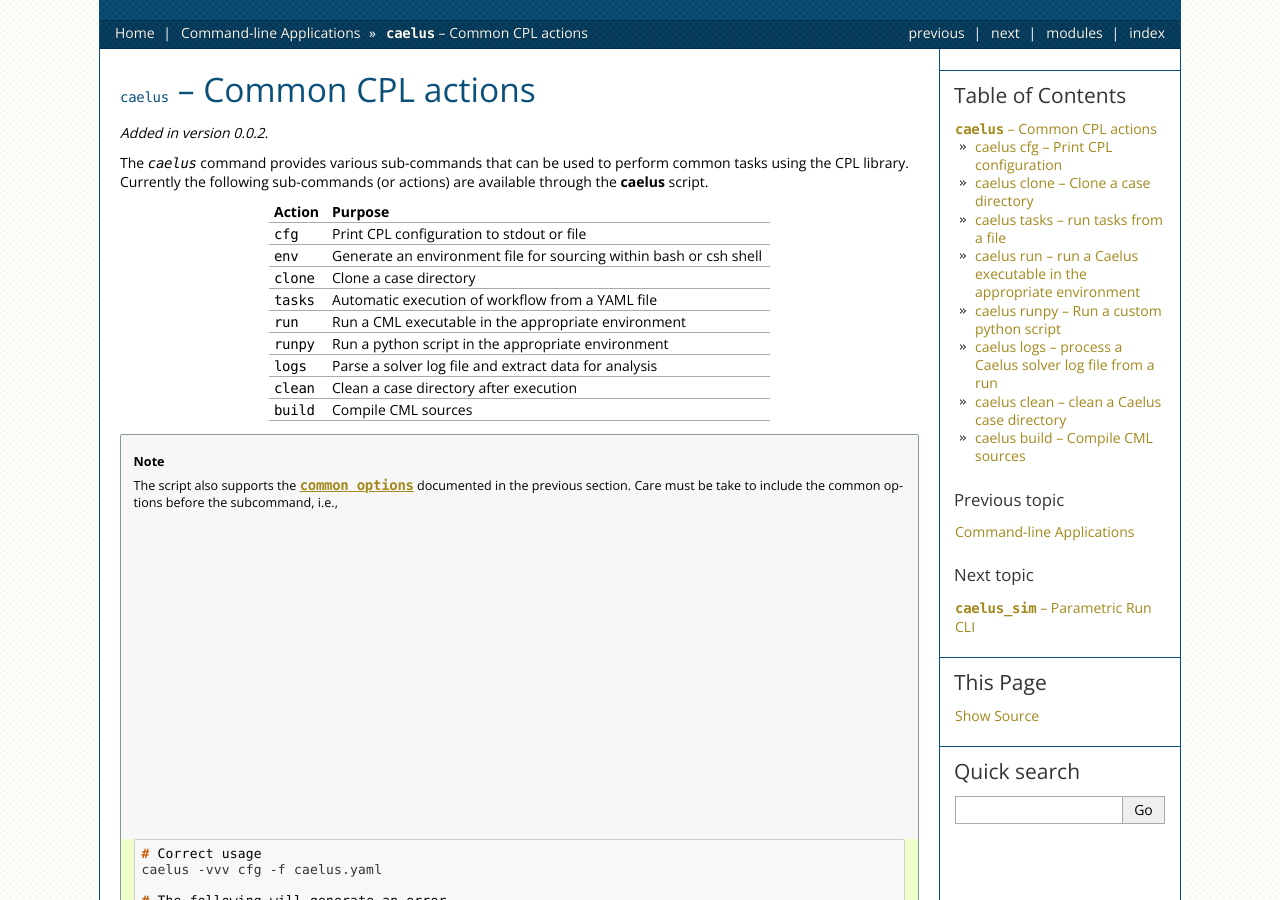
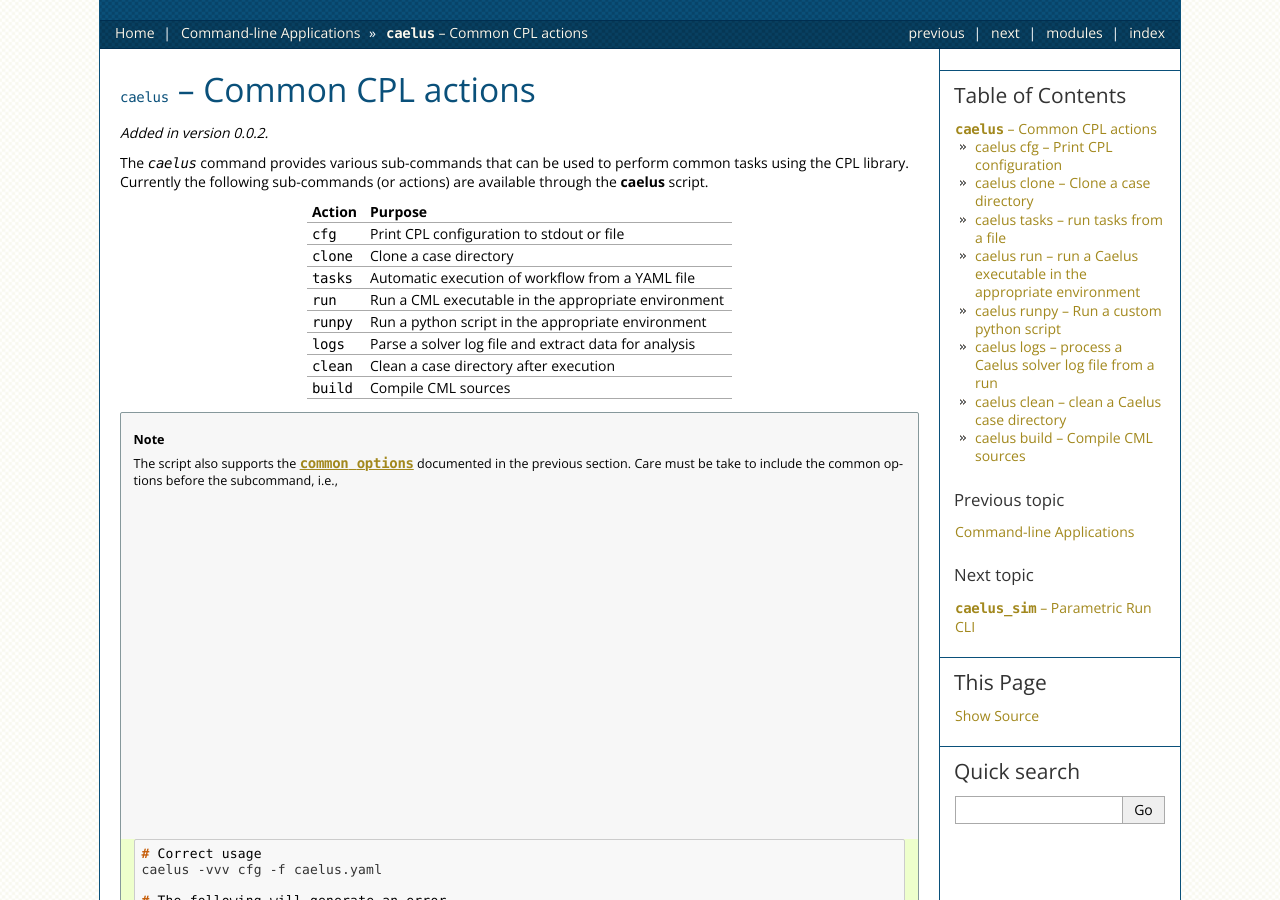
Before and after one commit to sayerhs/cpl, a Sphinx documentation site: the page built from docs/source/user/cli_apps/caelus.rst, in a window 1280 px wide and 900 px high. Built offline with Sphinx 7.4.7, drawn with Linux system fonts in a browser that asks for light colours.

Commit message:
Remove deprecated command from docs

```diff
--- a/docs/source/user/cli_apps/caelus.rst
+++ b/docs/source/user/cli_apps/caelus.rst
@@ -15,7 +15,6 @@ actions) are available through the :program:`caelus` script.
 Action      Purpose
 =========== ==================================================================
 ``cfg``     Print CPL configuration to stdout or file
-``env``     Generate an environment file for sourcing within bash or csh shell
 ``clone``   Clone a case directory
 ``tasks``   Automatic execution of workflow from a YAML file
 ``run``     Run a CML executable in the appropriate environment
```
